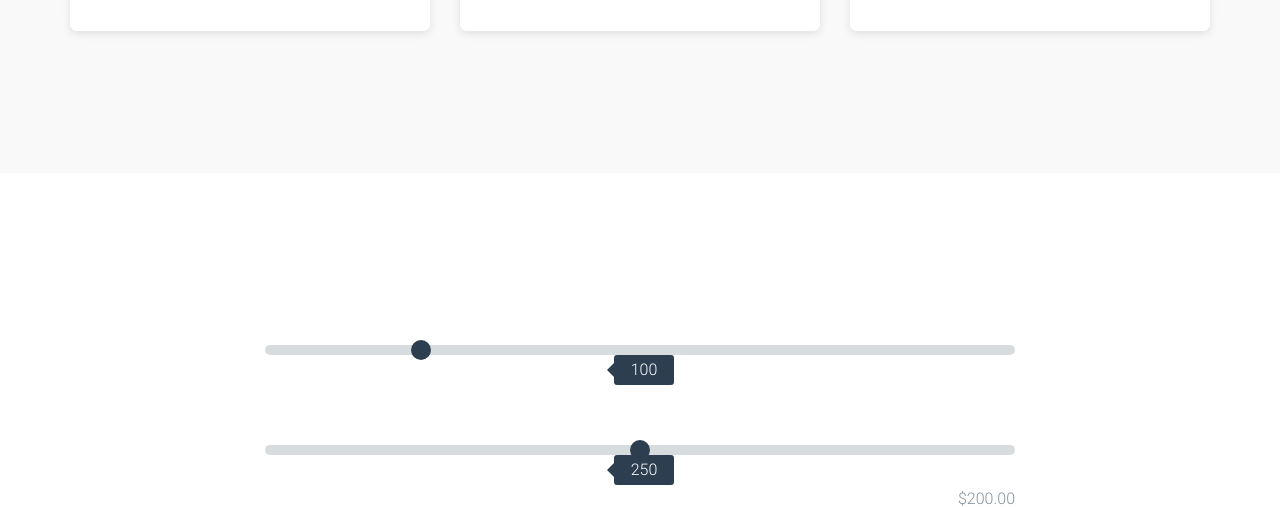
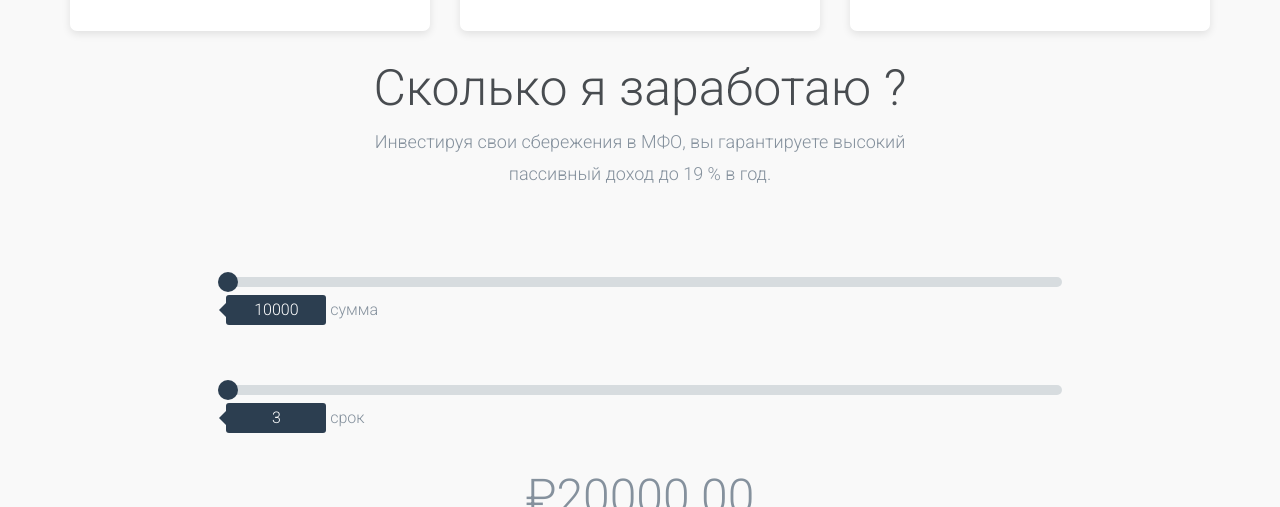
Before and after one commit to tsvetkovpro/guide, a plain HTML site: page index.html in a window 1280 px wide. Shown: the part 1440-1947 px from the top of the page. Drawn offline with Linux system fonts and the light colour scheme; files whose address does not match are found by name.

Commit message:
добавил блок сколько я заработаю

```diff
--- a/css/calc.css
+++ b/css/calc.css
@@ -54,7 +54,7 @@
 .range-slider__value {
   display: inline-block;
   position: relative;
-  width: 60px;
+  width: 100px;
   color: #fff;
   line-height: 20px;
   text-align: center;
@@ -62,6 +62,7 @@
   background: #2c3e50;
   padding: 5px 10px;
   margin-left: 8px;
+  margin-top: 8px;
 }
 .range-slider__value:after {
   position: absolute;
@@ -84,3 +85,9 @@ input::-moz-focus-inner,
 input::-moz-focus-outer {
   border: 0;
 }
+
+
+#totalsumm {
+  font-size: 48px;
+  padding-top: 50px;
+}
--- a/css/style.css
+++ b/css/style.css
@@ -1446,4 +1446,8 @@ body {
 
 
 
+/*------*/
+
+
+
 /*# sourceMappingURL=style.css.map */
--- a/index.html
+++ b/index.html
@@ -324,6 +324,40 @@
 
 					</div>
 				</div>
+
+
+
+					<div class="col-md-6 col-md-offset-3 text-center">
+						<h2 class="fh5co-lead animate-box">Сколько я заработаю ?</h2>
+						<p class="fh5co-sub-lead animate-box">Инвестируя свои сбережения в МФО, вы гарантируете высокий пассивный доход до 19 % в год. </p>
+					</div>
+
+
+
+				<div class="row row-bottom-padded-md">
+					<div class="col-md-8 col-md-offset-2">
+					<div class="range-slider">
+						<input class="range-slider__range" type="range" step="5000" value="10000" min="10000" max="1400000" name="price">
+						<span class="range-slider__value">0</span>
+						<span>сумма</span>
+					</div>
+
+					<div class="range-slider">
+						<input class="range-slider__range" type="range" value="3" min="3" max="24" step="3">
+						<span class="range-slider__value">0</span>
+						<span>срок</span>
+					</div>
+
+					<div id="totalsumm" class="text-center text-giant total"></div>
+				</div>
+				</div>
+
+
+
+
+
+
+
 			</section>
 			<!-- END #fh5co-projects -->
 
@@ -336,19 +370,7 @@
 
 
 
-					<div class="col-md-8 col-md-offset-2">
-						<div class="range-slider">
-							<input class="range-slider__range" type="range" value="100" min="0" max="500" name="price">
-							<span class="range-slider__value">0</span>
-						</div>
 
-						<div class="range-slider">
-							<input class="range-slider__range" type="range" value="250" min="0" max="500" step="50">
-							<span class="range-slider__value">0</span>
-						</div>
-
-						<div class="text-right text-giant total"></div>
-					</div>
 
 
 
--- a/js/calc.js
+++ b/js/calc.js
@@ -30,7 +30,7 @@ rangeSlider();
       const price    = priceInput.value;
       const cost     = price * 2;
       console.log(cost);
-      total.innerText = '$' + cost.toFixed(2);
+      total.innerText = '₽' + cost.toFixed(2);
     }
 
     function updateQuantityLabel() {
```
Lines whose indentation alone changed are shown as unchanged.
